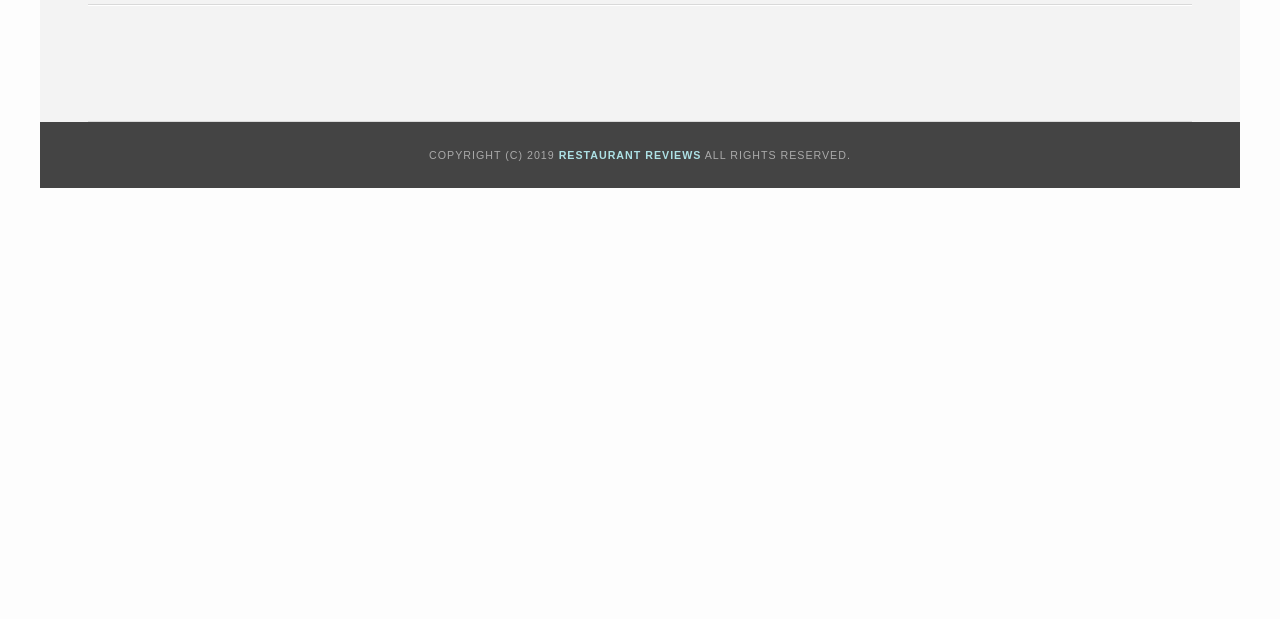
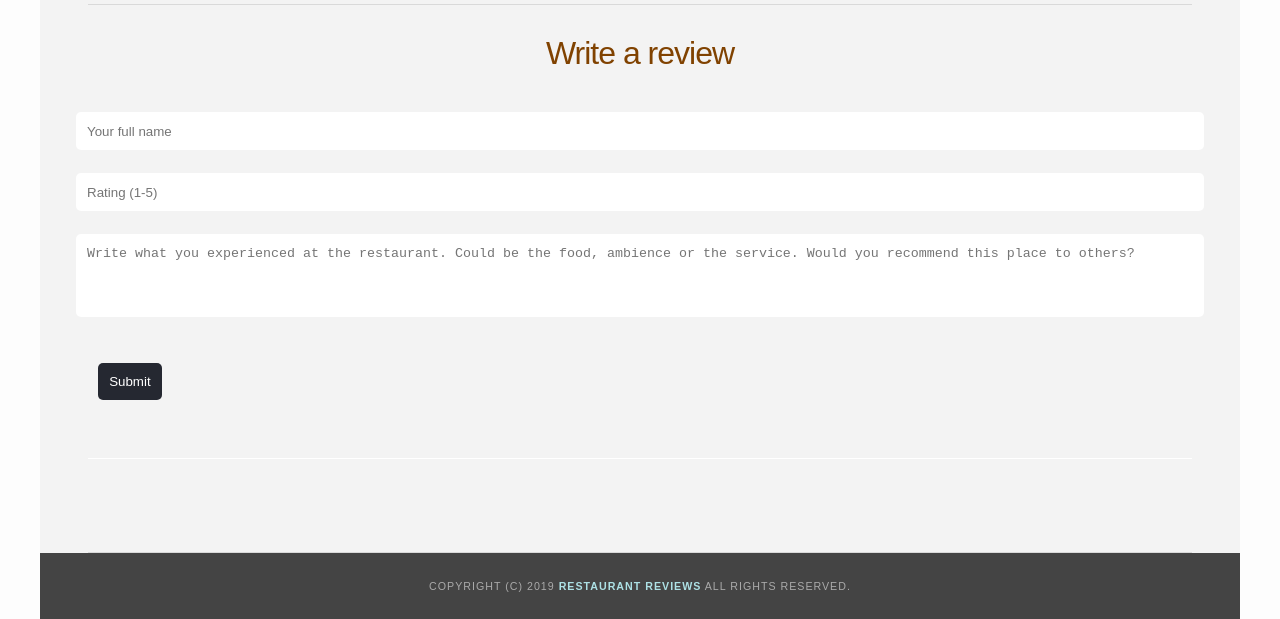
Before and after one commit to thesparrow/udacity-nanodegree-mws, a website: page mws-stage-3/app/restaurant.html in a window 1280 px wide. Shown: the part 721-1340 px from the top of the page. Before the commit the page ends 909 px from the top, so only its background shows below. Drawn offline with nearby package versions, Linux system fonts and the light colour scheme; some packages are replaced by stand-ins of ours.

Commit message:
feat: adding css to the submit review form

```diff
--- a/mws-stage-3/app/css/styles.css
+++ b/mws-stage-3/app/css/styles.css
@@ -396,12 +396,51 @@ nav h1 a {
     width: 100%;
 }
 
+#write-review-container h3,
 #reviews-container h3 {
     color: #804200;
     font-size: 24pt;
     font-weight: 300;
     letter-spacing: -1px;
-    margin: 4% 0 0 0;
+    margin: 2% 0 0 0;
+    align-self: center;
+}
+
+#write-review-container {
+  display: flex;
+  flex-direction: column;
+}
+
+#review-form {
+  display: flex;
+  flex-direction: column;
+  margin: 2%;
+}
+
+#review-form * {
+  margin: 1%;
+  padding: 0.5%;
+  border: none;
+  border-radius: 5px;
+  padding: 1%;
+}
+
+input[type="submit"] {
+  cursor: pointer;
+  background-color: #252831;
+  color: #fff;
+}
+
+#review-form .input-group {
+  display: flex;
+  flex-direction: column;
+  justify-content: space-between;
+  padding: 0;
+  margin: 0;
+}
+
+#review-form textarea {
+    resize: none;
 }
 
 #reviews-list {
--- a/mws-stage-3/app/restaurant.html
+++ b/mws-stage-3/app/restaurant.html
@@ -74,6 +74,25 @@
             </div>
         </section>
         <!-- end restaurant -->
+
+        <!-- Beginning review form -->
+
+        <section id="write-review-container">
+            <h3>Write a review</h3>
+            <form id="review-form" method="POST">
+                <span class="input-group">
+                <input type="text" id="reviewer-name" name="name" placeholder="Your full name" required>
+                <input type="number" id="rating" name="rating" placeholder="Rating (1-5)" min="1" max="5"
+                required>
+                </span>
+                <textarea rows="4" id="restaurant-review" name="review" placeholder="Write what you experienced at the restaurant. Could be the food, ambience or the service. Would you recommend this place to others?" required></textarea>
+                <div id="submit-div">
+                    <input id="review-submit" type="submit" value="Submit" aria-label="Submit review" tabindex="0" />
+                </div>
+            </form>
+        </section>
+        <!-- End review form -->
+
         <!-- Beginning reviews -->
         <section id="reviews-container" role="region" tabindex="0" aria-label="Reviews of restaurants">
             <h3 id="reviews-title" role="heading" tabindex="0" aria-label="Review Title"></h3>
```
